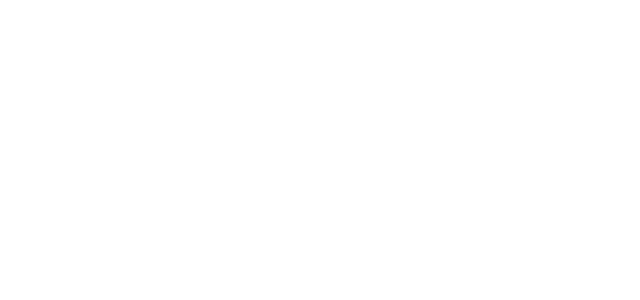
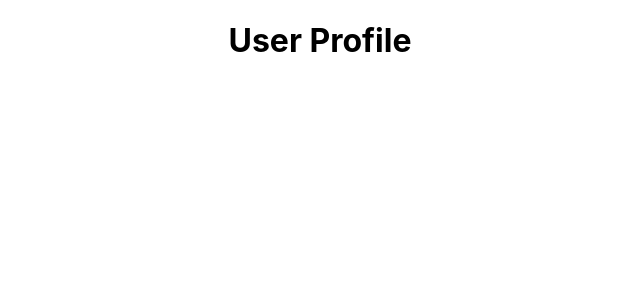
Before and after one commit to iamconnaught/capstone-daddio-react, a React (Create React App) app: page /user in a window 1280 px wide. Shown: the top 300 px of the page, without its empty margins (320-960 px from the left). Built offline with nearby package versions, Linux system fonts and the light colour scheme.

Commit message:
user profile page displaying

```diff
--- a/src/App.js
+++ b/src/App.js
@@ -4,6 +4,7 @@
 import Login from './Login';
 import Register from './Register';
 import Home from './Home';
+import User from './User';
 
 function App() {
   return (
@@ -12,6 +13,7 @@
         <Route exact path="/" component={ Home } />
         <Route exact path="/auth/login" component={ Login } />
         <Route exact path="/auth/register" component={ Register }/>
+        <Route eaxct path="/user" component={ User }/>
       </Switch>
     </main>
   );
--- a/src/Login/index.js
+++ b/src/Login/index.js
@@ -30,7 +30,7 @@
 			console.log('parsedResponse');
 			console.log(parsedResponse);
 			if (parsedResponse.status === 200) {
-				//this.props.history.push('/user');//url not set up yet
+				this.props.history.push('/user');
 			}	console.log('status:', parsedResponse.status);
 
 		} catch (err){
--- a/src/Register/index.js
+++ b/src/Register/index.js
@@ -18,7 +18,7 @@
 		try {
 			const registerResponse = await fetch(process.env.REACT_APP_BACKEND_URL + '/auth/register', {
 		      method: 'POST',
-		      credentials: 'include',  // on every request we have to send the cookie
+		      credentials: 'include',
 		      body: JSON.stringify(this.state),
 		      headers:{
 		        'Content-Type': 'application/json'
@@ -27,7 +27,7 @@
 
         	const parsedResponse = await registerResponse.json();
         	if(parsedResponse.status === 200){
-	    		//this.props.history.push('../user');//url not set up yet
+	    		this.props.history.push('../user');
 	    		console.log('Status: ', parsedResponse.status);
 	    	}
 	    }
--- /dev/null
+++ b/src/User/index.js
@@ -0,0 +1,15 @@
+import React, { Component } from 'react';
+import { Link }from 'react-router-dom';
+
+class User extends Component {
+	render(){
+		return(
+			<div>
+				<h1>User Profile</h1>
+			</div>
+
+			)
+	}
+}
+
+export default User;
```
